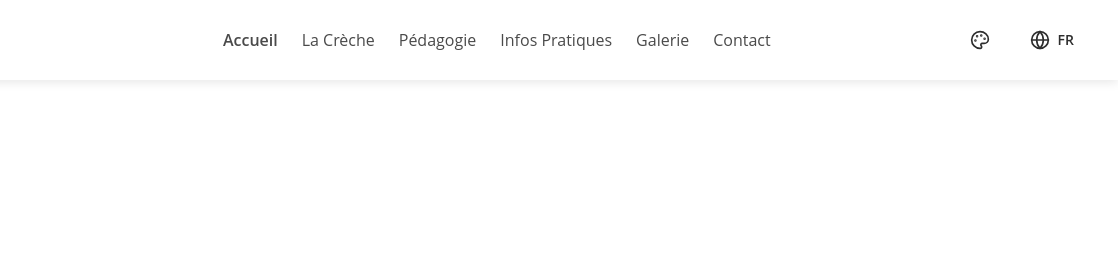
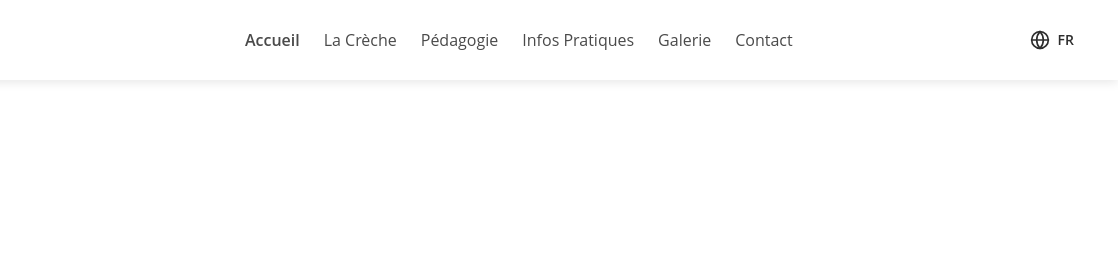
Before and after one commit to martinsicot/arche-de-noe, a website: page public/index.html in a window 1280 px wide. Shown: the top 280 px of the page, 162-1280 px from the left. Drawn offline with nearby package versions, Linux system fonts and the light colour scheme; files that its build step writes are made by us from their sources.

Commit message:
Masquer le sélecteur de thème (nature par défaut)

```diff
--- a/public/index.html
+++ b/public/index.html
@@ -55,8 +55,8 @@
 
                 <!-- Theme & Language Selectors -->
                 <div class="hidden md:flex items-center space-x-4">
-                    <!-- Theme Selector -->
-                    <div class="relative">
+                    <!-- Theme Selector (hidden - nature theme is default) -->
+                    <div class="relative hidden">
                         <button id="theme-btn" class="flex items-center space-x-2 px-3 py-2 rounded-lg hover:bg-light transition-colors" aria-label="Changer de thème">
                             <i data-lucide="palette" class="w-5 h-5"></i>
                         </button>
```
